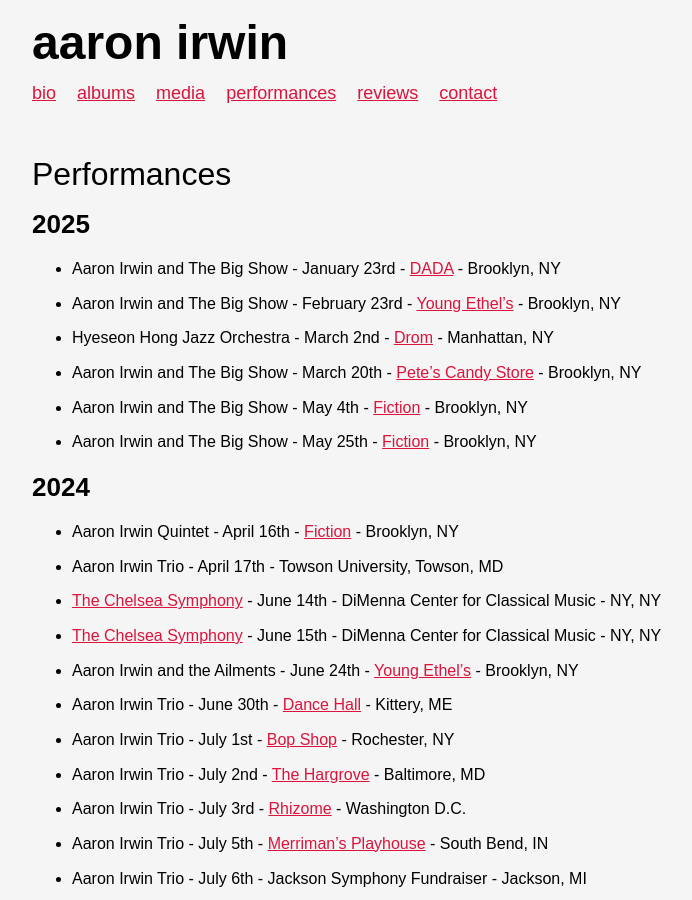
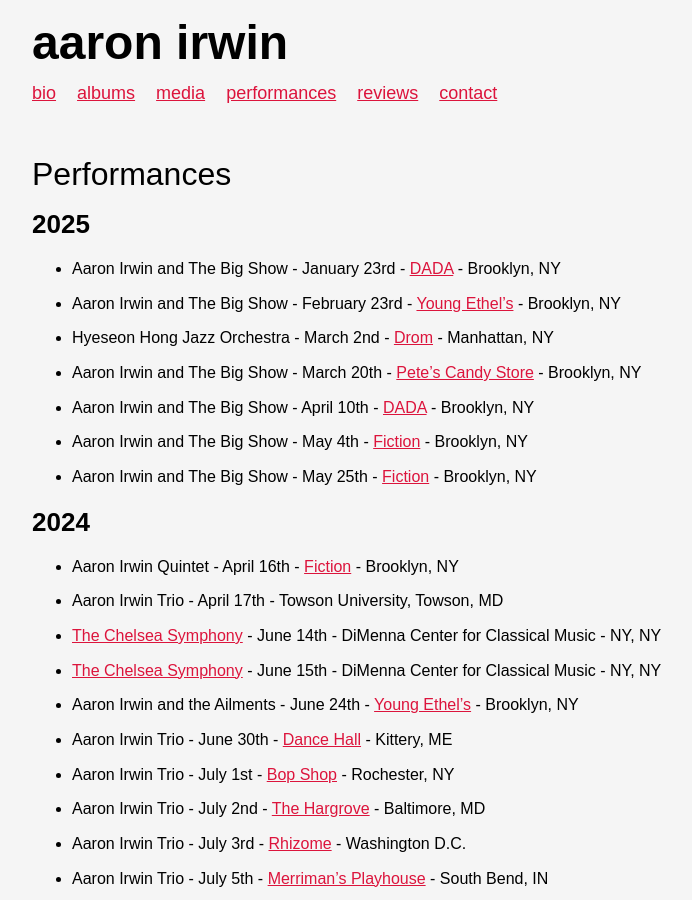
Before and after one commit to ryanve/aaronirwin.com, a Jekyll site: the page built from performances.md, in a window 1280 px wide and 900 px high. Shown: the whole window, without its empty margins (128-820 px from the left). Built offline with Jekyll 4.4.1, drawn with Linux system fonts in a browser that asks for light colours.

Commit message:
Update performances.md

```diff
--- a/performances.md
+++ b/performances.md
@@ -11,6 +11,7 @@ title: Performances
 - Aaron Irwin and The Big Show - February 23rd - [Young Ethel's](https://www.youngethels.com/) - Brooklyn, NY
 - Hyeseon Hong Jazz Orchestra - March 2nd - [Drom](https://dromnyc.com/event/hyeseon-hong-jazz-orchestra/) - Manhattan, NY
 - Aaron Irwin and The Big Show - March 20th - [Pete's Candy Store](https://www.petescandystore.com/) - Brooklyn, NY
+- Aaron Irwin and The Big Show - April 10th - [DADA](https://dadabar.nyc/program) - Brooklyn, NY
 - Aaron Irwin and The Big Show - May 4th - [Fiction](https://fictionbk.com/) - Brooklyn, NY
 - Aaron Irwin and The Big Show - May 25th - [Fiction](https://fictionbk.com/) - Brooklyn, NY
 
```
